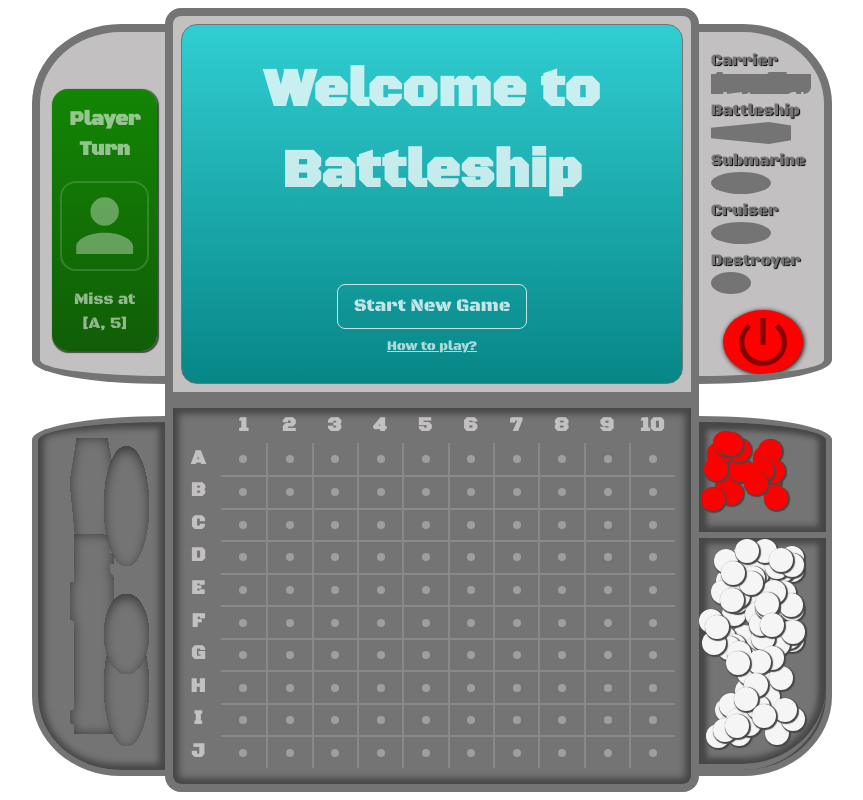
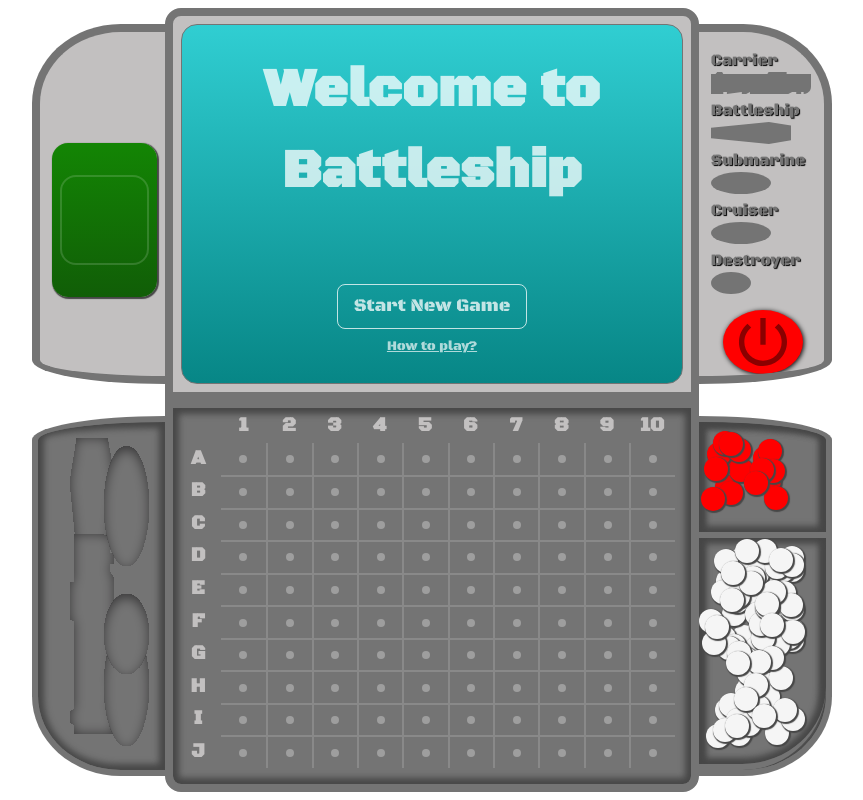
Before and after one commit to JoseBarron12/battleship-game, a website built with webpack: page src/template.html in a window 1280 px wide. Shown: the whole page, without its empty margins (208-1071 px from the left). Built offline with nearby package versions, Linux system fonts and the light colour scheme.

Commit message:
fix: default gamescreen no longer filler data.
Gamescreen no longer display filler data but
an empty box that only display when new play occur.

```diff
--- a/src/styles.css
+++ b/src/styles.css
@@ -309,11 +309,13 @@ option {
   display: flex;
   flex-direction: column;
   align-items: center;
+  justify-content: center;
   gap: 16px;
   padding: 16px 8px;
   color: rgba(255, 255, 255, 0.55);
   overflow: hidden;
   box-shadow: var(--inset-color) 1px 1px 1px 1px;
+  flex-grow: 1;
 }
 
 .current-player {
@@ -325,6 +327,7 @@ option {
 .play-desc {
   width: calc(100%);
   text-align: center;
+  font-size: small;
 }
 
 .current-player-icon {
@@ -337,6 +340,7 @@ option {
 
 .player-icon {
   fill: rgba(255, 255, 255, 0.35);
+  display: none;
 }
 
 .player-icon.computer {
@@ -460,12 +464,17 @@ option {
     position: relative;
 }
 
+
 .battleship {
   width: 45px;
   height: 160px;
   position: absolute;
   top: 16px;
   left: 32px;
+}
+
+.battleship > img {
+  filter: none;
 }
 
 .carrier {
--- a/src/template.html
+++ b/src/template.html
@@ -9,12 +9,12 @@
     <div class="top-board">
             <div class="left-side">
                 <div class="game-screen">
-                    <div class="current-player">Player Turn</div>
+                    <div class="current-player"></div>
                     <div class="current-player-icon">
                     <svg xmlns="http://www.w3.org/2000/svg" class="player-icon player" viewBox="0 0 24 24"><title>account</title><path d="M12,4A4,4 0 0,1 16,8A4,4 0 0,1 12,12A4,4 0 0,1 8,8A4,4 0 0,1 12,4M12,14C16.42,14 20,15.79 20,18V20H4V18C4,15.79 7.58,14 12,14Z" /></svg>
                     <svg xmlns="http://www.w3.org/2000/svg" class="player-icon computer" viewBox="0 0 24 24"><title>robot</title><path d="M12,2A2,2 0 0,1 14,4C14,4.74 13.6,5.39 13,5.73V7H14A7,7 0 0,1 21,14H22A1,1 0 0,1 23,15V18A1,1 0 0,1 22,19H21V20A2,2 0 0,1 19,22H5A2,2 0 0,1 3,20V19H2A1,1 0 0,1 1,18V15A1,1 0 0,1 2,14H3A7,7 0 0,1 10,7H11V5.73C10.4,5.39 10,4.74 10,4A2,2 0 0,1 12,2M7.5,13A2.5,2.5 0 0,0 5,15.5A2.5,2.5 0 0,0 7.5,18A2.5,2.5 0 0,0 10,15.5A2.5,2.5 0 0,0 7.5,13M16.5,13A2.5,2.5 0 0,0 14,15.5A2.5,2.5 0 0,0 16.5,18A2.5,2.5 0 0,0 19,15.5A2.5,2.5 0 0,0 16.5,13Z" /></svg>
                     </div>
-                    <div class="play-desc">Miss at [A, 5]</div>
+                    <div class="play-desc"></div>
                 </div>
             </div>
             <div class="opponent-board">
```
